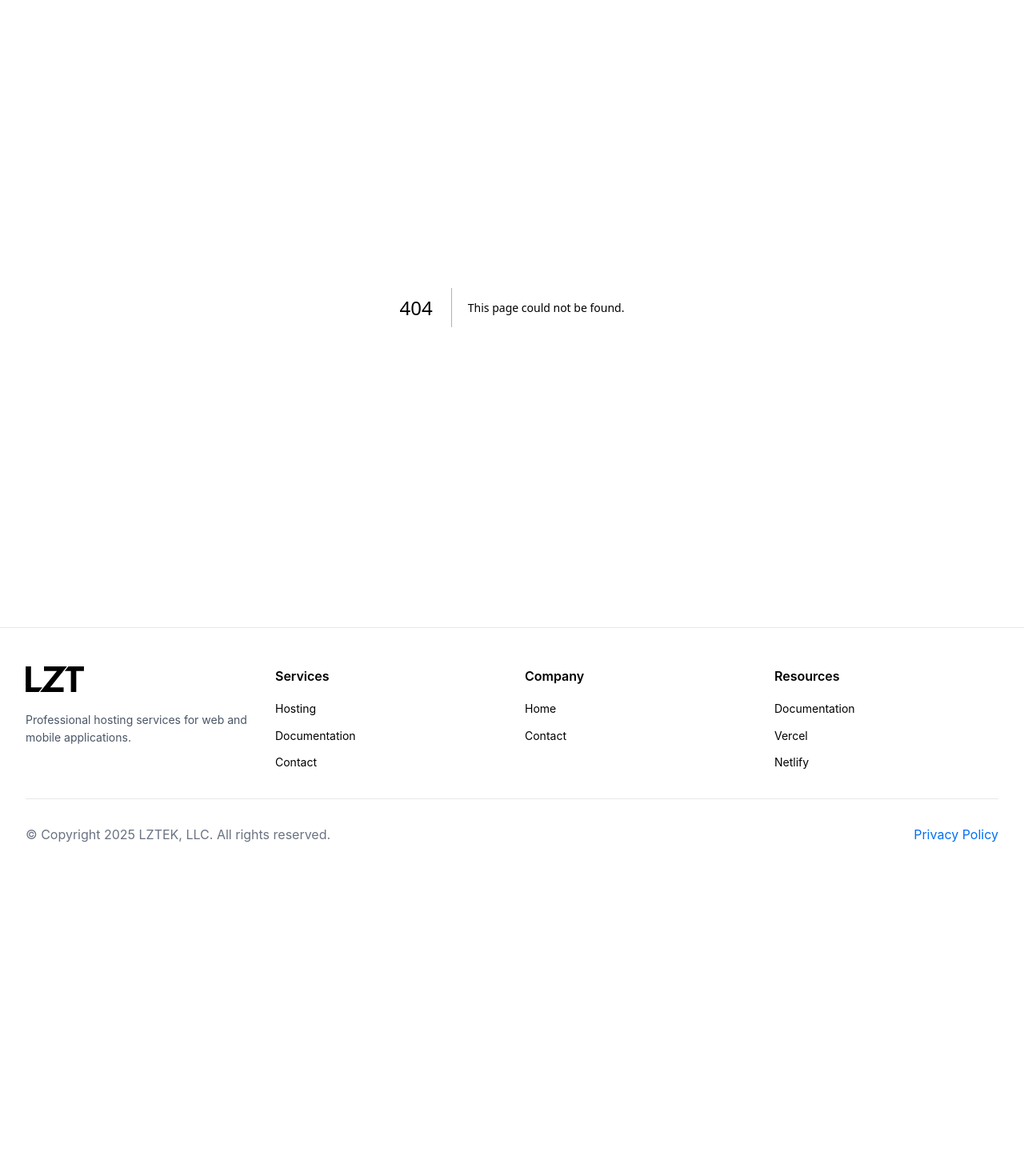
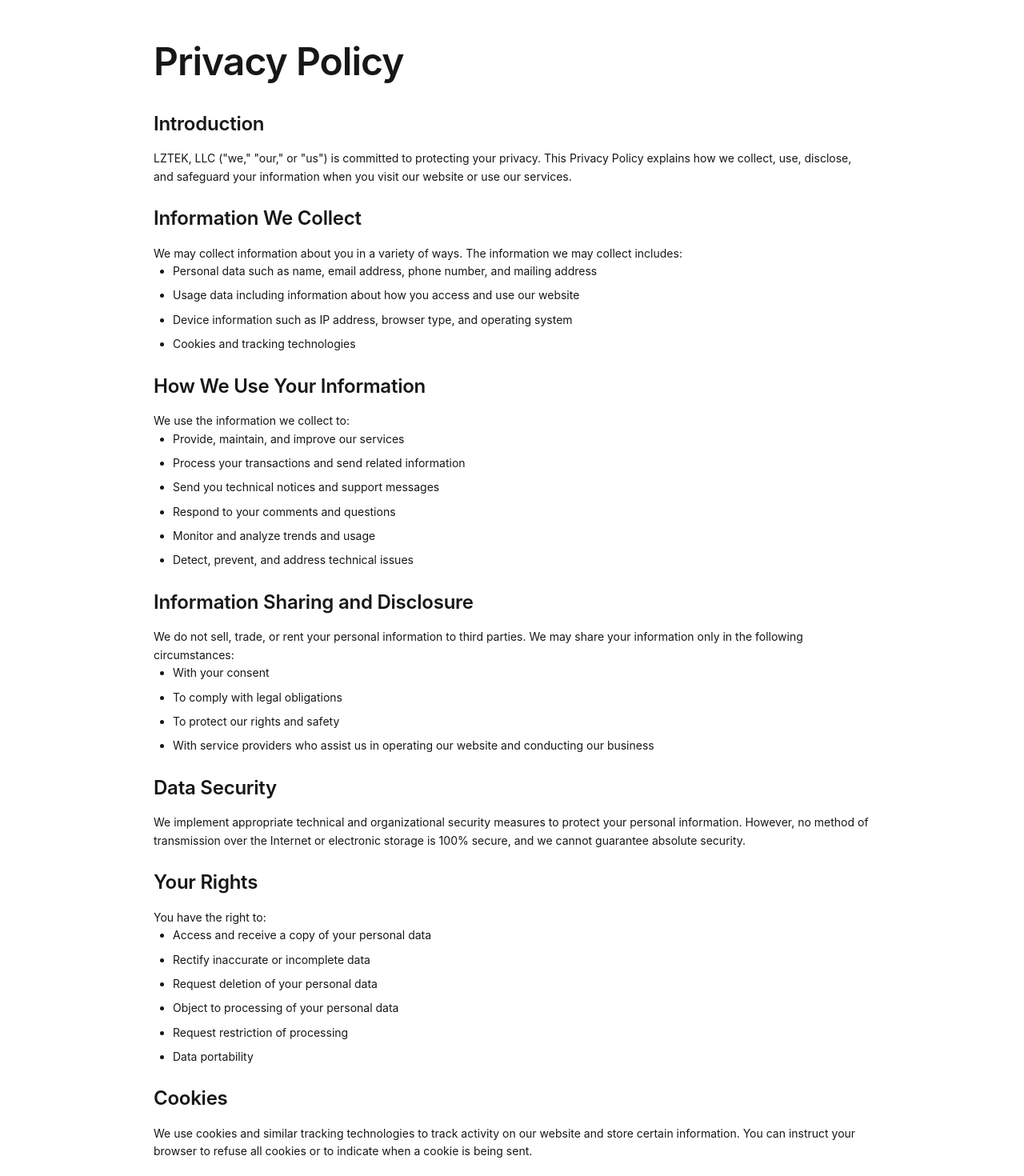
Before and after one commit to Alakazam-211/LZTwebsite, a Next.js app: page /bmscat-privacy-policy in a window 1280 px wide. Before the commit this address had no page. Shown: the part 80-1550 px from the top of the page at 80% size. Before the commit the page ends 1184 px from the top, so only its background shows below. Built offline with nearby package versions, Linux system fonts and the light colour scheme.

Commit message:
Add bmscat-privacy-policy page for app store compliance
- Created privacy policy page at /bmscat-privacy-policy
- Maintains original URL slug for app store requirements

```diff
--- /dev/null
+++ b/app/bmscat-privacy-policy/page.tsx
@@ -0,0 +1,138 @@
+import type { Metadata } from "next";
+
+export const metadata: Metadata = {
+  title: "Privacy Policy | LZTEK",
+  description: "LZTEK Privacy Policy - Learn how we collect, use, and protect your personal information.",
+};
+
+export default function BmscatPrivacyPolicy() {
+  return (
+    <div className="min-h-screen py-16 px-4">
+      <div className="container mx-auto max-w-4xl">
+        <h1 className="text-heading-48 mb-8">Privacy Policy</h1>
+
+        <div className="prose prose-lg max-w-none space-y-6 text-copy-14">
+          <section>
+            <h2 className="text-heading-24 mb-4">Introduction</h2>
+            <p>
+              LZTEK, LLC (&quot;we,&quot; &quot;our,&quot; or &quot;us&quot;) is committed to protecting your privacy.
+              This Privacy Policy explains how we collect, use, disclose, and safeguard your information when you
+              visit our website or use our services.
+            </p>
+          </section>
+
+          <section>
+            <h2 className="text-heading-24 mb-4">Information We Collect</h2>
+            <p>We may collect information about you in a variety of ways. The information we may collect includes:</p>
+            <ul className="list-disc pl-6 space-y-2">
+              <li>Personal data such as name, email address, phone number, and mailing address</li>
+              <li>Usage data including information about how you access and use our website</li>
+              <li>Device information such as IP address, browser type, and operating system</li>
+              <li>Cookies and tracking technologies</li>
+            </ul>
+          </section>
+
+          <section>
+            <h2 className="text-heading-24 mb-4">How We Use Your Information</h2>
+            <p>We use the information we collect to:</p>
+            <ul className="list-disc pl-6 space-y-2">
+              <li>Provide, maintain, and improve our services</li>
+              <li>Process your transactions and send related information</li>
+              <li>Send you technical notices and support messages</li>
+              <li>Respond to your comments and questions</li>
+              <li>Monitor and analyze trends and usage</li>
+              <li>Detect, prevent, and address technical issues</li>
+            </ul>
+          </section>
+
+          <section>
+            <h2 className="text-heading-24 mb-4">Information Sharing and Disclosure</h2>
+            <p>
+              We do not sell, trade, or rent your personal information to third parties. We may share your information
+              only in the following circumstances:
+            </p>
+            <ul className="list-disc pl-6 space-y-2">
+              <li>With your consent</li>
+              <li>To comply with legal obligations</li>
+              <li>To protect our rights and safety</li>
+              <li>With service providers who assist us in operating our website and conducting our business</li>
+            </ul>
+          </section>
+
+          <section>
+            <h2 className="text-heading-24 mb-4">Data Security</h2>
+            <p>
+              We implement appropriate technical and organizational security measures to protect your personal information.
+              However, no method of transmission over the Internet or electronic storage is 100% secure, and we cannot
+              guarantee absolute security.
+            </p>
+          </section>
+
+          <section>
+            <h2 className="text-heading-24 mb-4">Your Rights</h2>
+            <p>You have the right to:</p>
+            <ul className="list-disc pl-6 space-y-2">
+              <li>Access and receive a copy of your personal data</li>
+              <li>Rectify inaccurate or incomplete data</li>
+              <li>Request deletion of your personal data</li>
+              <li>Object to processing of your personal data</li>
+              <li>Request restriction of processing</li>
+              <li>Data portability</li>
+            </ul>
+          </section>
+
+          <section>
+            <h2 className="text-heading-24 mb-4">Cookies</h2>
+            <p>
+              We use cookies and similar tracking technologies to track activity on our website and store certain
+              information. You can instruct your browser to refuse all cookies or to indicate when a cookie is being sent.
+            </p>
+          </section>
+
+          <section>
+            <h2 className="text-heading-24 mb-4">Third-Party Links</h2>
+            <p>
+              Our website may contain links to third-party websites. We are not responsible for the privacy practices
+              of these external sites. We encourage you to review the privacy policies of any third-party sites you visit.
+            </p>
+          </section>
+
+          <section>
+            <h2 className="text-heading-24 mb-4">Children&apos;s Privacy</h2>
+            <p>
+              Our services are not intended for individuals under the age of 18. We do not knowingly collect personal
+              information from children under 18. If you become aware that a child has provided us with personal
+              information, please contact us.
+            </p>
+          </section>
+
+          <section>
+            <h2 className="text-heading-24 mb-4">Changes to This Privacy Policy</h2>
+            <p>
+              We may update our Privacy Policy from time to time. We will notify you of any changes by posting the new
+              Privacy Policy on this page and updating the &quot;Last Updated&quot; date.
+            </p>
+          </section>
+
+          <section>
+            <h2 className="text-heading-24 mb-4">Contact Us</h2>
+            <p>
+              If you have any questions about this Privacy Policy, please contact us at:
+            </p>
+            <p className="mt-2">
+              <strong>LZTEK, LLC</strong><br />
+              Email: <a href="mailto:inquiry@lztek.io" className="text-blue-600 hover:underline">inquiry@lztek.io</a><br />
+              Website: <a href="https://www.lztek.io" className="text-blue-600 hover:underline">www.lztek.io</a>
+            </p>
+          </section>
+
+          <section className="pt-4 border-t">
+            <p className="text-copy-12 text-gray-500">
+              Last Updated: {new Date().toLocaleDateString('en-US', { year: 'numeric', month: 'long', day: 'numeric' })}
+            </p>
+          </section>
+        </div>
+      </div>
+    </div>
+  );
+}
```
